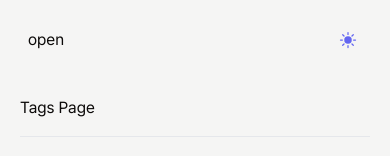
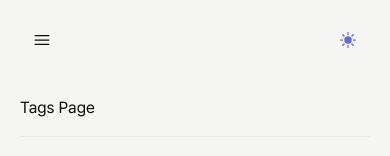
Before and after one commit to keeep-runnning/keeep-runnning-website, a Next.js app: page /tags in a window 390 px wide. Shown: the top 156 px of the page. Built offline with nearby package versions, Linux system fonts and the light colour scheme.

Commit message:
hamburger, close icon 추가 및 사용

```diff
--- /dev/null
+++ b/src/components/close-icon.tsx
@@ -0,0 +1,22 @@
+export default function CloseIcon({
+  className,
+  ...props
+}: React.ComponentProps<"svg">) {
+  return (
+    <svg
+      {...props}
+      xmlns="http://www.w3.org/2000/svg"
+      viewBox="0 0 24 24"
+      fill="currentColor"
+      width={16}
+      height={16}
+      className={className}
+    >
+      <path
+        fillRule="evenodd"
+        d="M5.47 5.47a.75.75 0 011.06 0L12 10.94l5.47-5.47a.75.75 0 111.06 1.06L13.06 12l5.47 5.47a.75.75 0 11-1.06 1.06L12 13.06l-5.47 5.47a.75.75 0 01-1.06-1.06L10.94 12 5.47 6.53a.75.75 0 010-1.06z"
+        clipRule="evenodd"
+      />
+    </svg>
+  );
+}
--- /dev/null
+++ b/src/components/hamburger-icon.tsx
@@ -0,0 +1,22 @@
+export default function HamburgerIcon({
+  className,
+  ...props
+}: React.ComponentProps<"svg">) {
+  return (
+    <svg
+      {...props}
+      xmlns="http://www.w3.org/2000/svg"
+      viewBox="0 0 24 24"
+      fill="currentColor"
+      width={16}
+      height={16}
+      className={className}
+    >
+      <path
+        fillRule="evenodd"
+        d="M3 6.75A.75.75 0 013.75 6h16.5a.75.75 0 010 1.5H3.75A.75.75 0 013 6.75zM3 12a.75.75 0 01.75-.75h16.5a.75.75 0 010 1.5H3.75A.75.75 0 013 12zm0 5.25a.75.75 0 01.75-.75h16.5a.75.75 0 010 1.5H3.75a.75.75 0 01-.75-.75z"
+        clipRule="evenodd"
+      />
+    </svg>
+  );
+}
--- a/src/components/nav-links.tsx
+++ b/src/components/nav-links.tsx
@@ -3,6 +3,8 @@
 import { useEffect } from "react";
 import { useMediaQuery, useToggle } from "usehooks-ts";
 import NavLink from "./nav-link";
+import CloseIcon from "./close-icon";
+import HamburgerIcon from "./hamburger-icon";
 
 const navLinks = [
   { name: "Home", path: "/" },
@@ -35,8 +37,16 @@ export default function NavLinks() {
     <nav>
       {/* for mobile. */}
       <div className="md:hidden">
-        <button type="button" onClick={toggle} className="p-2">
-          {isOpen ? "close" : "open"}
+        <button
+          type="button"
+          onClick={toggle}
+          className="rounded bg-stone-100 p-3 text-stone-950 hover:bg-stone-200 dark:bg-stone-900 dark:text-stone-50 dark:hover:bg-stone-800"
+        >
+          {isOpen ? (
+            <CloseIcon className="h-5 w-5" />
+          ) : (
+            <HamburgerIcon className="h-5 w-5" />
+          )}
         </button>
         {isOpen ? (
           <div className="fixed inset-0 top-20 overflow-auto bg-stone-100 px-5 py-4 dark:bg-stone-900">
```
